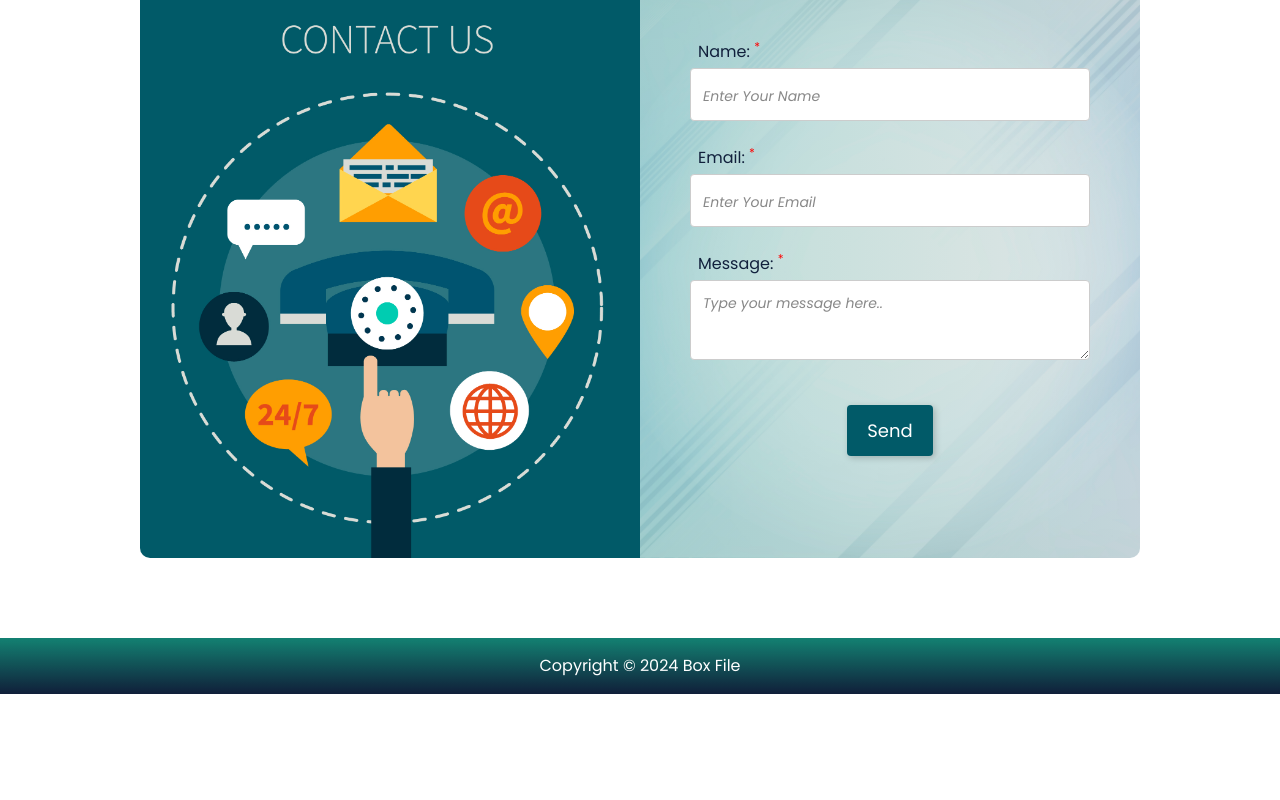
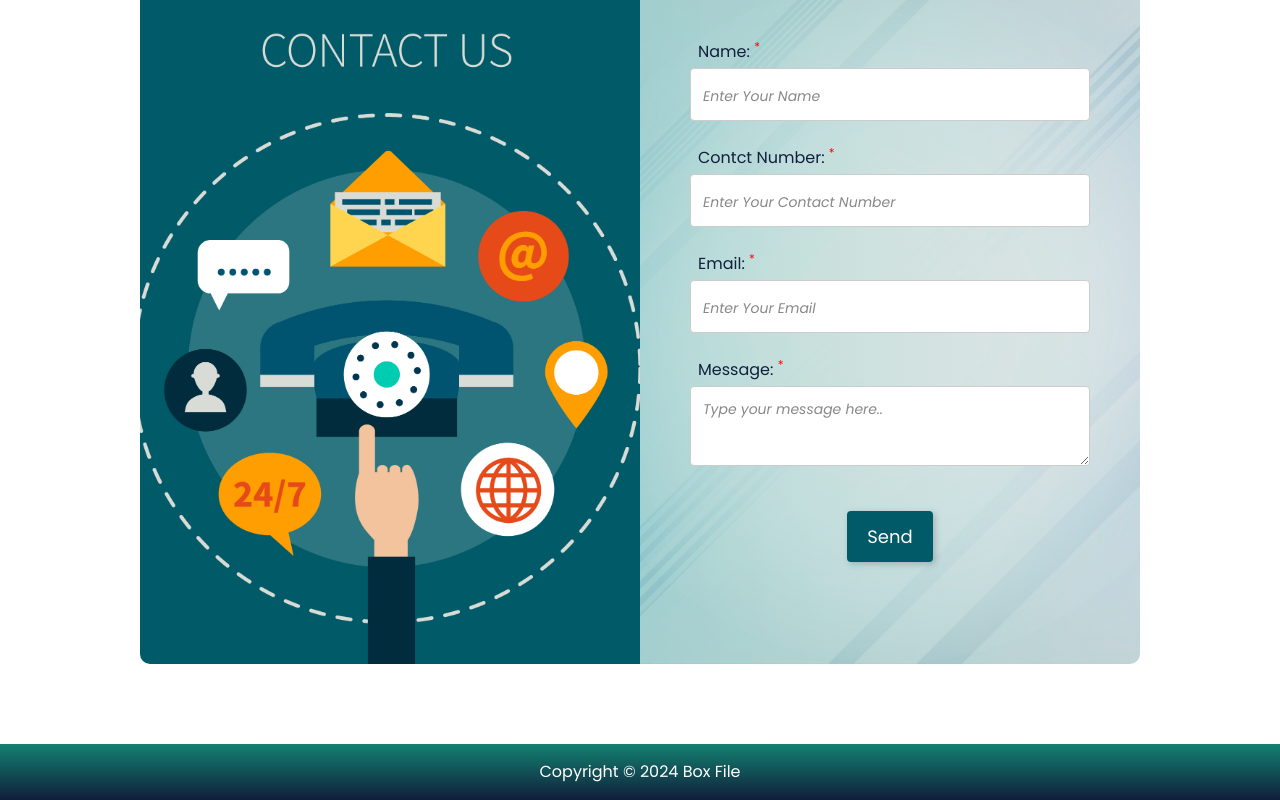
Before and after one commit to Jalpachavda-hb/box_file, a React (Create React App) app: page / in a window 1280 px wide. Shown: the part 3133-3933 px from the top of the page. Before the commit the page ends 3827 px from the top, so only its background shows below. Built offline with nearby package versions, Linux system fonts and the light colour scheme.

Commit message:
Validation in Contact

```diff
--- a/src/components/contact/Contact.jsx
+++ b/src/components/contact/Contact.jsx
@@ -84,6 +84,7 @@ import 'react-toastify/dist/ReactToastify.css';
 const Contact = () => {
   const [formData, setFormData] = useState({
     name: "",
+    phone: "",
     email: "",
     message: "",
   });
@@ -104,6 +105,11 @@ const Contact = () => {
   const validate = () => {
     const newErrors = {};
     if (!formData.name.trim()) newErrors.name = "* Name is required";
+    if (!formData.phone.trim()) {
+      newErrors.phone = "* Phone number is required";
+    } else if (!/^\d{10}$/.test(formData.phone)) {
+      newErrors.phone = "* Phone number must be 10 digits";
+    }
     if (!formData.email.trim()) {
       newErrors.email = "* Email is required";
     } else if (!/\S+@\S+\.\S+/.test(formData.email)) {
@@ -126,7 +132,7 @@ const Contact = () => {
 
         if (res.data.success) {
           toast.success(res.data.message); // ✅ Toastr-style success
-          setFormData({ name: "", email: "", message: "" });
+          setFormData({ name: "", phone: "", email: "", message: "" });
           setErrors({});
         } else {
           toast.error(res.data.message || "Submission failed."); // ❌ Toastr-style error
@@ -173,6 +179,19 @@ const Contact = () => {
 
               <div className="form-item">
                 <input
+                  type="number"
+                  className="mt-2"
+                  placeholder="Enter Your Contact Number"
+                  name="phone"
+                  value={formData.phone}
+                  onChange={handleChange}
+                />
+                <label className="cardlabal mb-1">Contct Number: <sup>*</sup></label>
+                {errors.phone && <p className="error-text">{errors.phone}</p>}
+              </div>
+
+              <div className="form-item">
+                <input
                   type="text"
                   className="mt-2"
                   placeholder="Enter Your Email"
```
